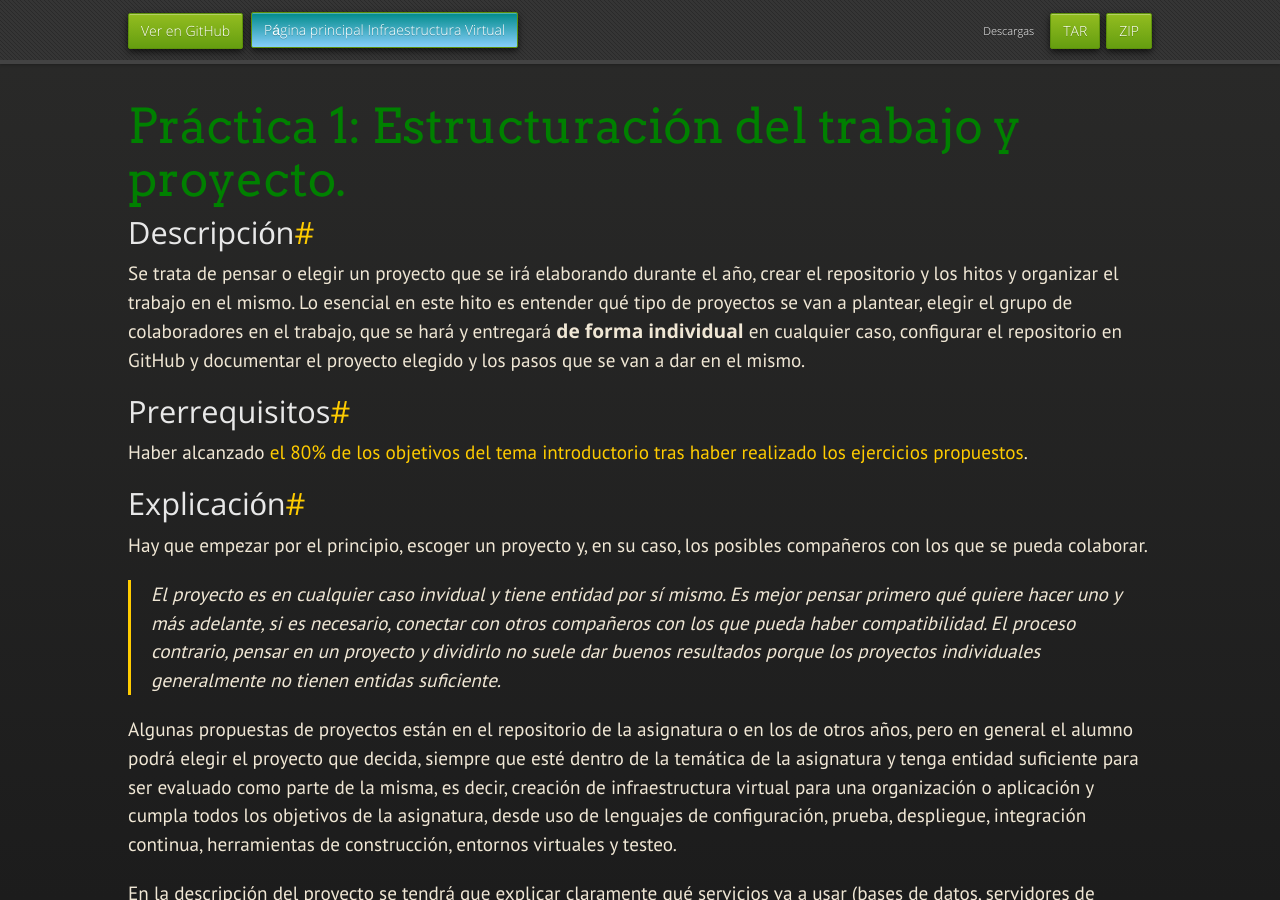
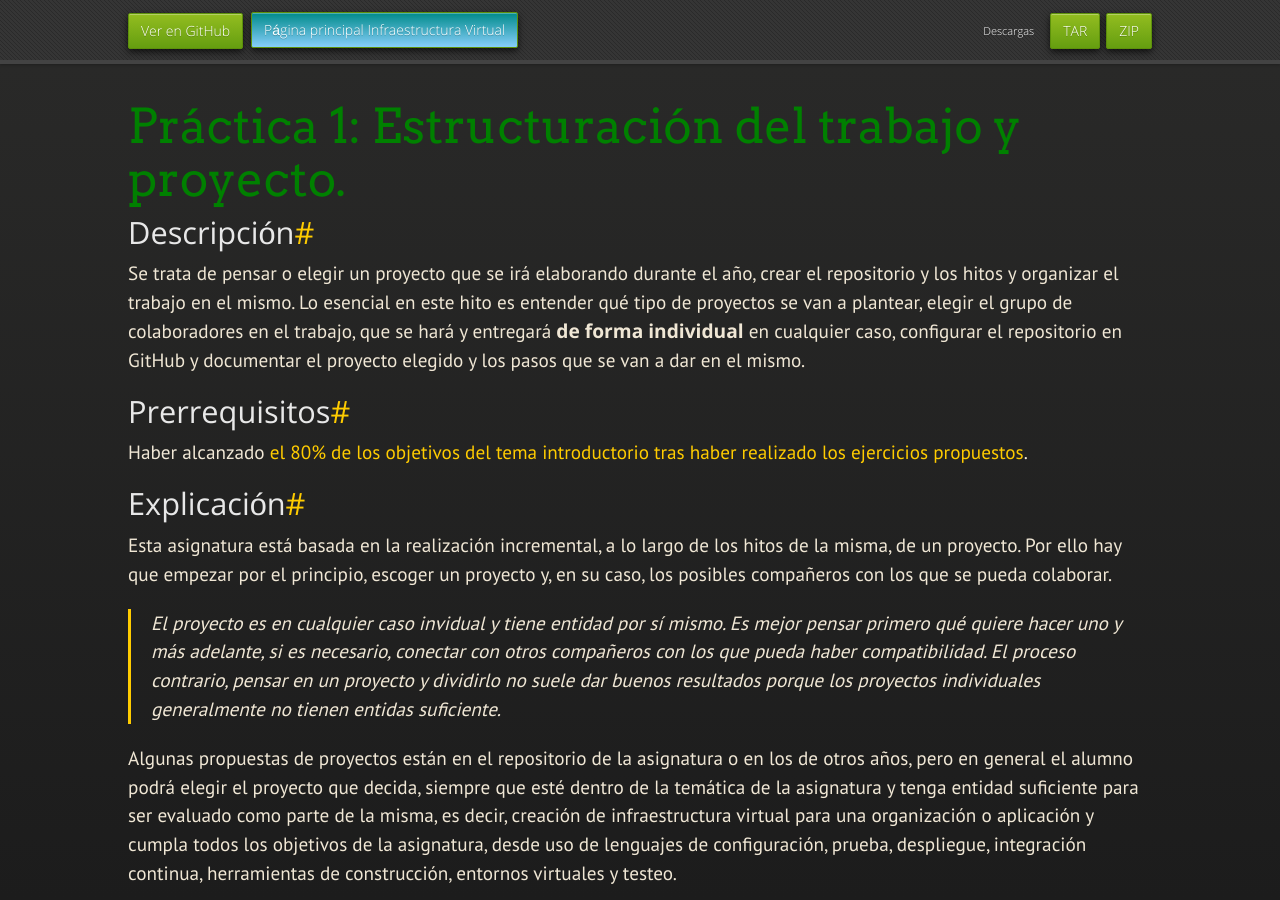
Before and after one commit to JJ/IV, a Jekyll site: the page built from documentos/practicas/1.Infraestructura.md, in a window 1280 px wide and 900 px high. Built offline with Jekyll 4.4.1, drawn with Linux system fonts in a browser that asks for light colours; nearby versions of some CDN libraries; some web fonts are replaced.

Commit message:
Sync documentos/practicas/1.Infraestructura.md de master a gh-pages

```diff
--- a/documentos/practicas/1.Infraestructura.md
+++ b/documentos/practicas/1.Infraestructura.md
@@ -26,7 +26,8 @@ Haber alcanzado
 Explicación
 ----------------
 
-Hay que empezar por el principio, escoger un proyecto y, en su caso,
+Esta asignatura está basada en la realización incremental, a lo largo
+de los hitos de la misma, de un proyecto. Por ello hay que empezar por el principio, escoger un proyecto y, en su caso,
 los posibles compañeros con los que se pueda colaborar.
 
 >El proyecto es en cualquier caso invidual y tiene entidad por sí
```
